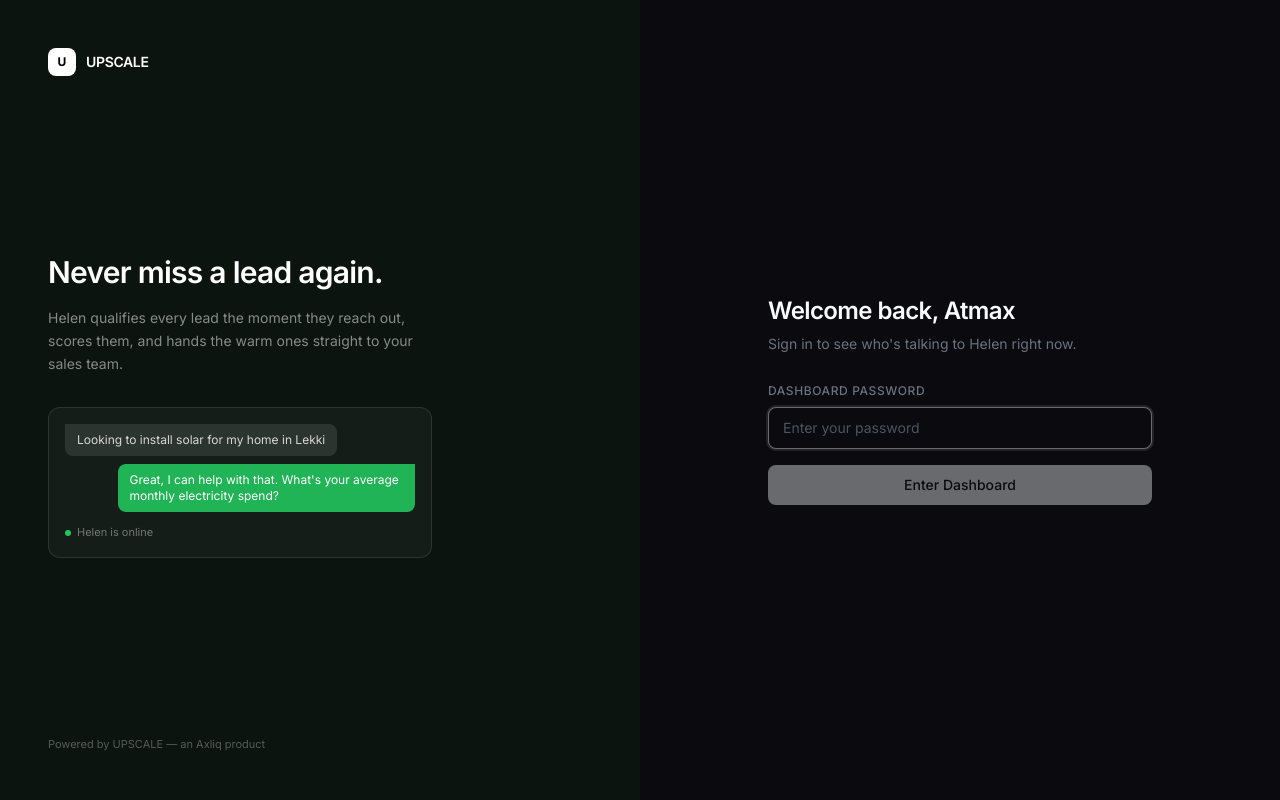
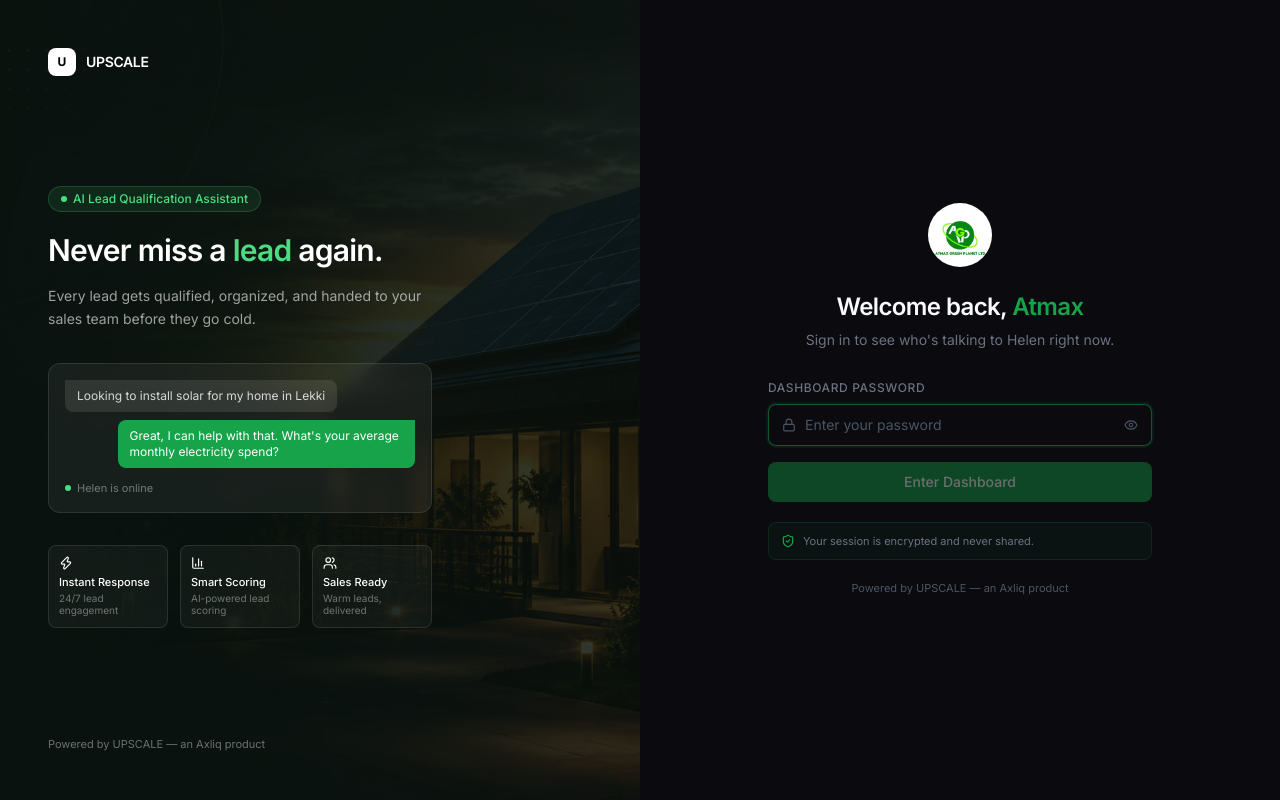
Before and after one commit to JessesHub07/UpScale, a Next.js app in the folder dashboard/: page /login in a window 1280 px wide. Built offline with nearby package versions, Linux system fonts and the light colour scheme; no server answers.

Commit message:
feat: add Atmax branding to login page with real logo and background photo
Fixes proxy auth gate blocking static image assets, and updates the
hero copy to lead with the value prop instead of naming Helen directly.

Co-Authored-By: Claude Sonnet 4.6 <noreply@anthropic.com>

```diff
--- a/dashboard/app/login/page.tsx
+++ b/dashboard/app/login/page.tsx
@@ -2,10 +2,13 @@
 
 import { useState } from 'react'
 import { useRouter } from 'next/navigation'
+import Image from 'next/image'
+import { Eye, EyeOff, Lock, Zap, BarChart3, Users, ShieldCheck } from 'lucide-react'
 
 export default function LoginPage() {
   const router = useRouter()
   const [password, setPassword] = useState('')
+  const [showPassword, setShowPassword] = useState(false)
   const [error, setError] = useState('')
   const [loading, setLoading] = useState(false)
 
@@ -33,78 +36,111 @@ export default function LoginPage() {
   return (
     <div className="min-h-screen flex">
       {/* Left — brand panel */}
-      <div className="hidden lg:flex lg:w-1/2 bg-[#0c1410] text-white flex-col justify-between p-12">
-        <div className="flex items-center gap-2.5">
+      <div className="hidden lg:flex lg:w-1/2 relative text-white flex-col justify-between p-12 overflow-hidden">
+        <Image
+          src="/solar-house-bg.png"
+          alt=""
+          fill
+          priority
+          className="object-cover"
+        />
+        <div className="absolute inset-0 bg-[#0a0f0c]/80" />
+
+        <div className="relative z-10 flex items-center gap-2.5">
           <div className="w-7 h-7 rounded-lg bg-white flex items-center justify-center">
             <span className="text-black font-bold text-xs">U</span>
           </div>
           <span className="text-sm font-semibold tracking-tight">UPSCALE</span>
         </div>
 
-        <div>
+        <div className="relative z-10">
+          <span className="inline-flex items-center gap-1.5 text-xs font-medium text-[#4ade80] bg-[#4ade80]/10 border border-[#4ade80]/20 rounded-full px-3 py-1 mb-5">
+            <span className="w-1.5 h-1.5 rounded-full bg-[#4ade80] pulse-dot" />
+            AI Lead Qualification Assistant
+          </span>
+
           <h1 className="text-3xl font-semibold tracking-tight leading-tight mb-4">
-            Never miss a lead again.
+            Never miss a <span className="text-[#4ade80]">lead</span> again.
           </h1>
-          <p className="text-sm text-white/50 leading-relaxed mb-8 max-w-sm">
-            Helen qualifies every lead the moment they reach out, scores them, and hands the
-            warm ones straight to your sales team.
+          <p className="text-sm text-white/60 leading-relaxed mb-8 max-w-sm">
+            Every lead gets qualified, organized, and handed to your sales team before they go cold.
           </p>
 
-          {/* Mock chat preview */}
-          <div className="bg-white/[0.04] border border-white/10 rounded-xl p-4 max-w-sm flex flex-col gap-2">
+          <div className="bg-white/[0.06] border border-white/10 rounded-xl p-4 max-w-sm flex flex-col gap-2 backdrop-blur-sm mb-8">
             <div className="self-start bg-white/10 rounded-lg rounded-tl-none px-3 py-2 text-xs text-white/80 max-w-[85%]">
               Looking to install solar for my home in Lekki
             </div>
-            <div className="self-end bg-[#22c55e]/90 rounded-lg rounded-tr-none px-3 py-2 text-xs text-white max-w-[85%]">
+            <div className="self-end bg-[#16a34a] rounded-lg rounded-tr-none px-3 py-2 text-xs text-white max-w-[85%]">
               Great, I can help with that. What's your average monthly electricity spend?
             </div>
             <div className="flex items-center gap-1.5 mt-1">
-              <span className="w-1.5 h-1.5 rounded-full bg-[#22c55e] pulse-dot" />
+              <span className="w-1.5 h-1.5 rounded-full bg-[#4ade80] pulse-dot" />
               <span className="text-[11px] text-white/40">Helen is online</span>
             </div>
           </div>
+
+          <div className="grid grid-cols-3 gap-3 max-w-sm">
+            <StatChip icon={Zap} label="Instant Response" sub="24/7 lead engagement" />
+            <StatChip icon={BarChart3} label="Smart Scoring" sub="AI-powered lead scoring" />
+            <StatChip icon={Users} label="Sales Ready" sub="Warm leads, delivered" />
+          </div>
         </div>
 
-        <p className="text-[11px] text-white/30">Powered by UPSCALE — an Axliq product</p>
+        <p className="relative z-10 text-[11px] text-white/40">Powered by UPSCALE — an Axliq product</p>
       </div>
 
       {/* Right — form */}
       <div className="flex-1 bg-page flex items-center justify-center px-4">
         <form onSubmit={handleSubmit} className="float-in w-full max-w-sm">
-          <div className="w-10 h-10 rounded-lg bg-text-primary flex items-center justify-center mb-5 lg:hidden">
-            <span className="text-page font-bold text-sm">U</span>
+          <div className="flex justify-center mb-6">
+            <Image src="/atmax-logo.webp" alt="Atmax Green Planet" width={64} height={64} className="rounded-full" />
           </div>
 
-          <h2 className="text-2xl font-semibold text-text-primary mb-1.5 tracking-tight">
-            Welcome back, Atmax
+          <h2 className="text-2xl font-semibold text-text-primary mb-1.5 tracking-tight text-center">
+            Welcome back, <span className="text-[#16a34a]">Atmax</span>
           </h2>
-          <p className="text-sm text-text-secondary mb-7 leading-relaxed">
+          <p className="text-sm text-text-secondary mb-7 leading-relaxed text-center">
             Sign in to see who's talking to Helen right now.
           </p>
 
           <label className="text-xs font-medium text-text-secondary uppercase tracking-wider mb-2 block">
             Dashboard Password
           </label>
+          <div className="relative mb-3">
+            <Lock size={14} className="absolute left-3.5 top-1/2 -translate-y-1/2 text-text-tertiary" />
             <input
-            type="password"
+              type={showPassword ? 'text' : 'password'}
               value={password}
               onChange={e => setPassword(e.target.value)}
               placeholder="Enter your password"
               autoFocus
-            className="w-full bg-input border border-border rounded-lg px-3.5 py-2.5 text-sm text-text-primary placeholder:text-text-tertiary mb-3 focus:outline-none focus:border-text-primary/40 focus:ring-2 focus:ring-text-primary/10 transition-all"
+              className="w-full bg-input border border-border rounded-lg pl-9 pr-10 py-2.5 text-sm text-text-primary placeholder:text-text-tertiary focus:outline-none focus:border-[#16a34a]/50 focus:ring-2 focus:ring-[#16a34a]/10 transition-all"
             />
+            <button
+              type="button"
+              onClick={() => setShowPassword(v => !v)}
+              className="absolute right-3.5 top-1/2 -translate-y-1/2 text-text-tertiary hover:text-text-secondary"
+            >
+              {showPassword ? <EyeOff size={14} /> : <Eye size={14} />}
+            </button>
+          </div>
 
           {error && <p className="text-xs text-[#ef4444] mb-3">{error}</p>}
 
           <button
             type="submit"
             disabled={loading || !password}
-            className="w-full bg-text-primary text-page text-sm font-medium rounded-lg py-2.5 hover:opacity-90 transition-opacity disabled:opacity-40 disabled:cursor-not-allowed mt-1"
+            className="w-full bg-[#16a34a] text-white text-sm font-medium rounded-lg py-2.5 hover:bg-[#15803d] transition-colors disabled:opacity-40 disabled:cursor-not-allowed mt-1"
           >
             {loading ? 'Checking…' : 'Enter Dashboard'}
           </button>
 
-          <p className="text-[11px] text-text-tertiary text-center mt-5 lg:hidden">
+          <div className="flex items-center gap-2 mt-5 px-3 py-2.5 bg-[#16a34a]/[0.06] border border-[#16a34a]/15 rounded-lg">
+            <ShieldCheck size={14} className="text-[#16a34a] shrink-0" />
+            <p className="text-[11px] text-text-secondary">Your session is encrypted and never shared.</p>
+          </div>
+
+          <p className="text-[11px] text-text-tertiary text-center mt-5">
             Powered by UPSCALE — an Axliq product
           </p>
         </form>
@@ -112,3 +148,13 @@ export default function LoginPage() {
     </div>
   )
 }
+
+function StatChip({ icon: Icon, label, sub }: { icon: React.ComponentType<{ size?: number }>; label: string; sub: string }) {
+  return (
+    <div className="bg-white/[0.04] border border-white/10 rounded-lg p-2.5">
+      <Icon size={14} />
+      <p className="text-[11px] font-medium text-white mt-1.5 leading-tight">{label}</p>
+      <p className="text-[10px] text-white/40 mt-0.5 leading-tight">{sub}</p>
+    </div>
+  )
+}
--- a/dashboard/proxy.ts
+++ b/dashboard/proxy.ts
@@ -9,7 +9,8 @@ export function proxy(request: NextRequest) {
     pathname.startsWith('/login') ||
     pathname.startsWith('/api/login') ||
     pathname.startsWith('/get-quote') ||
-    pathname.startsWith('/api/web-lead')
+    pathname.startsWith('/api/web-lead') ||
+    /\.(png|webp|jpg|jpeg|svg|ico|gif)$/i.test(pathname)
   ) {
     return NextResponse.next()
   }
```
Also changed, not shown: dashboard/public/atmax-logo.webp (added), dashboard/public/solar-house-bg.png (added). Lines whose indentation alone changed are shown as unchanged.
